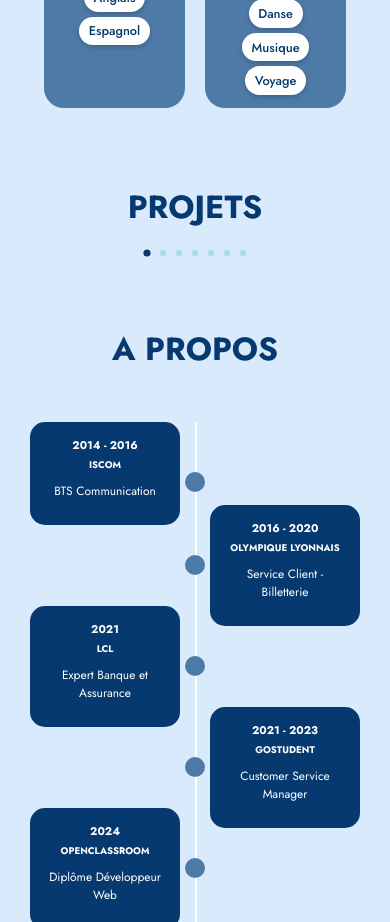
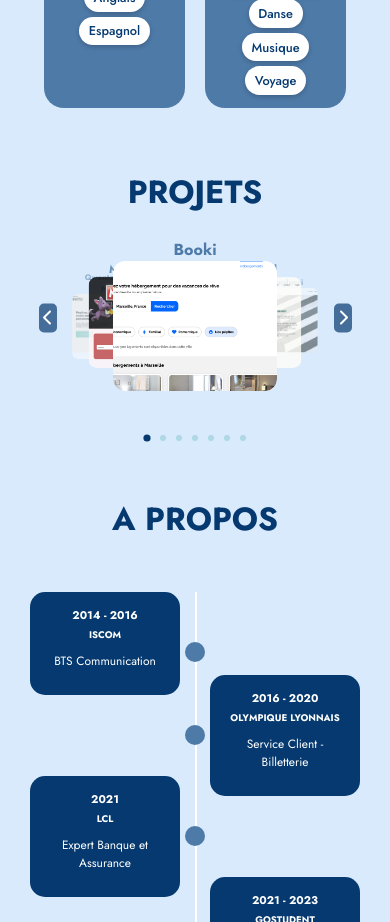
Before and after one commit to CamilleMichel69/Portfolio_1stVersion_ReactJS, a React (Vite) app in the folder Portfolio/: page / in a window 390 px wide. Shown: the part 1580-2502 px from the top of the page. Built offline with nearby package versions, Linux system fonts and the light colour scheme.

Commit message:
responsive projects

```diff
--- a/Portfolio/src/components/projects.jsx
+++ b/Portfolio/src/components/projects.jsx
@@ -84,12 +84,12 @@ const Projects = () => {
             </div>
           </motion.div>
         ))}
-        <div className="carousel-arrow left" onClick={handleBack}>
-          <FontAwesomeIcon icon={faChevronLeft} size="2x" />
-        </div>
-        <div className="carousel-arrow right" onClick={handleNext}>
-          <FontAwesomeIcon icon={faChevronRight} size="2x" />
-        </div>
+      </div>
+      <div className="carousel-arrow left" onClick={handleBack}>
+        <FontAwesomeIcon icon={faChevronLeft} size="2x" />
+      </div>
+      <div className="carousel-arrow right" onClick={handleNext}>
+        <FontAwesomeIcon icon={faChevronRight} size="2x" />
       </div>
       <div className="carousel-indicators">
         {projects.map((_, index) => (
--- a/Portfolio/src/style/components/projects.scss
+++ b/Portfolio/src/style/components/projects.scss
@@ -21,9 +21,9 @@
             flex-direction: column;
             text-align: center;
             border-radius: 12px;
-            width: 100%;
+            width: 60%;
             max-width: 600px;
-            height: 400px;
+            height: 100%;
             overflow: hidden;
 
             .image-wrapper {
@@ -75,6 +75,7 @@
                 color: $second-color;
             }
         }
+    }
 
     .carousel-arrow {
         position: absolute;
@@ -87,18 +88,18 @@
         cursor: pointer;
         transition: background-color 0.3s ease;
         font-size: 0.7rem;
+        z-index: 50;
 
         &.left {
-                left: 10px;
+            left: -50px;
         }
 
         &.right {
-                right: 10px;
+            right: -50px;
         }
 
         &:hover {
             background-color: $main-color;
-            }
         }
     }
 
@@ -129,23 +130,27 @@
 
         .carousel {
             width: 70vw;
-            height: 45vh;
 
             .carousel-item {
                 height: 350px;
-
-                .image-wrapper {
-                    height: 300px;
-                }
 
                 .project-title {
                     font-size: 1.3rem;
                 }
             }
 
+        }
+
         .carousel-arrow {
             font-size: 0.6rem;
             padding: 8px 6px;
+
+            &.left {
+                left: -30px;
+            }
+
+            &.right {
+                right: -30px;
             }
         }
 
@@ -160,28 +165,26 @@
 
 @include media(small-tablet) {
     .carousel-container {
-        margin: 70px auto;
+        margin: 35px auto;
 
         .carousel {
-            width: 85vw;
-            height: auto; // Auto ajuste la hauteur
-
             .carousel-item {
                 height: auto;
 
                 .image-wrapper {
-                    height: 250px;
+                    height: 200px;
                 }
 
                 .project-title {
                     font-size: 1.2rem;
                 }
             }
+        }
 
         .carousel-arrow {
-                font-size: 0.55rem;
+            top: 55%;
+            font-size: 0.6rem;
             padding: 7px 5px;
-            }
         }
 
         .carousel-indicators {
@@ -195,28 +198,31 @@
 
 @include media(mobile) {
     .carousel-container {
-        margin: 50px auto;
+        .carousel {
 
-        .carousel {
-            width: 95vw;
-            height: auto;
-
+            max-height: 200px;
             .carousel-item {
-                height: auto;
-
                 .image-wrapper {
-                    height: 200px;
+                    height: 130px;
                 }
 
                 .project-title {
                     font-size: 1rem;
-                    margin-top: 0.5rem;
+                    margin-top: 0;
+                }
             }
         }
 
         .carousel-arrow {
             font-size: 0.5rem;
             padding: 6px 4px;
+
+            &.left {
+                left: -20px;
+            }
+
+            &.right {
+                right: -20px;
             }
         }
 
```
Lines whose indentation alone changed are shown as unchanged.
